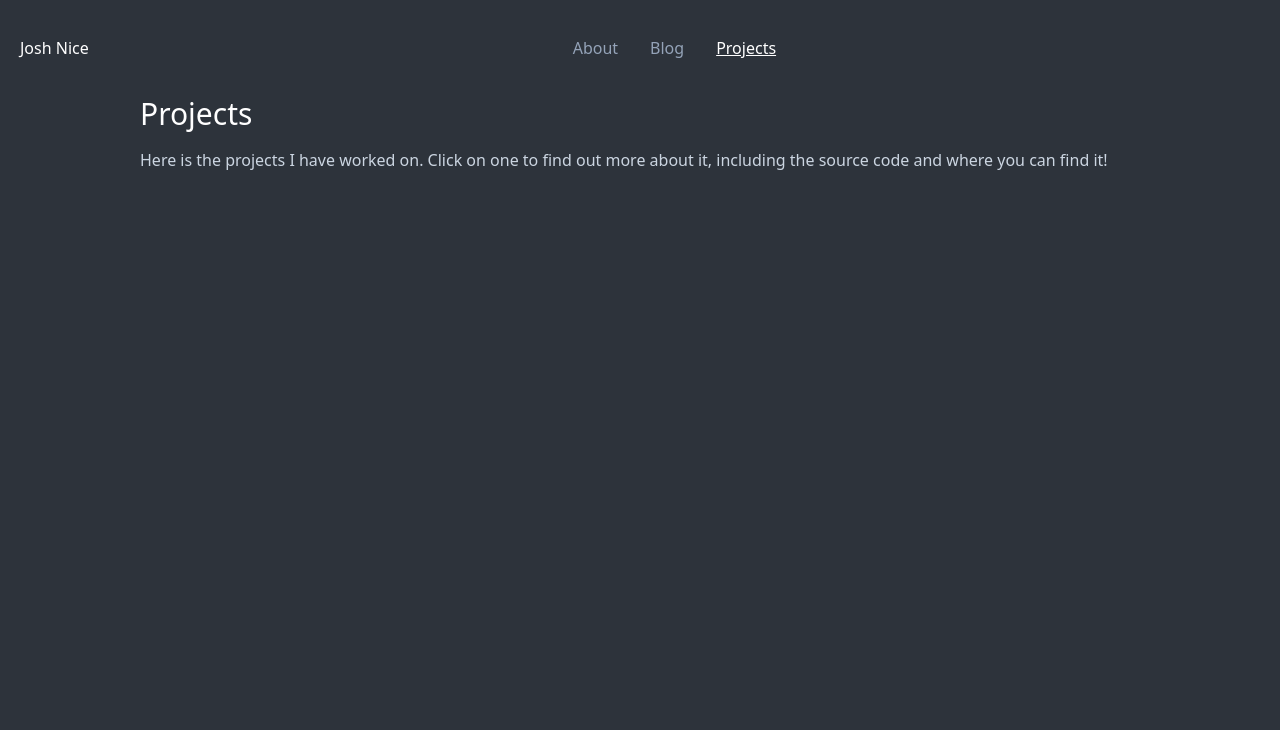
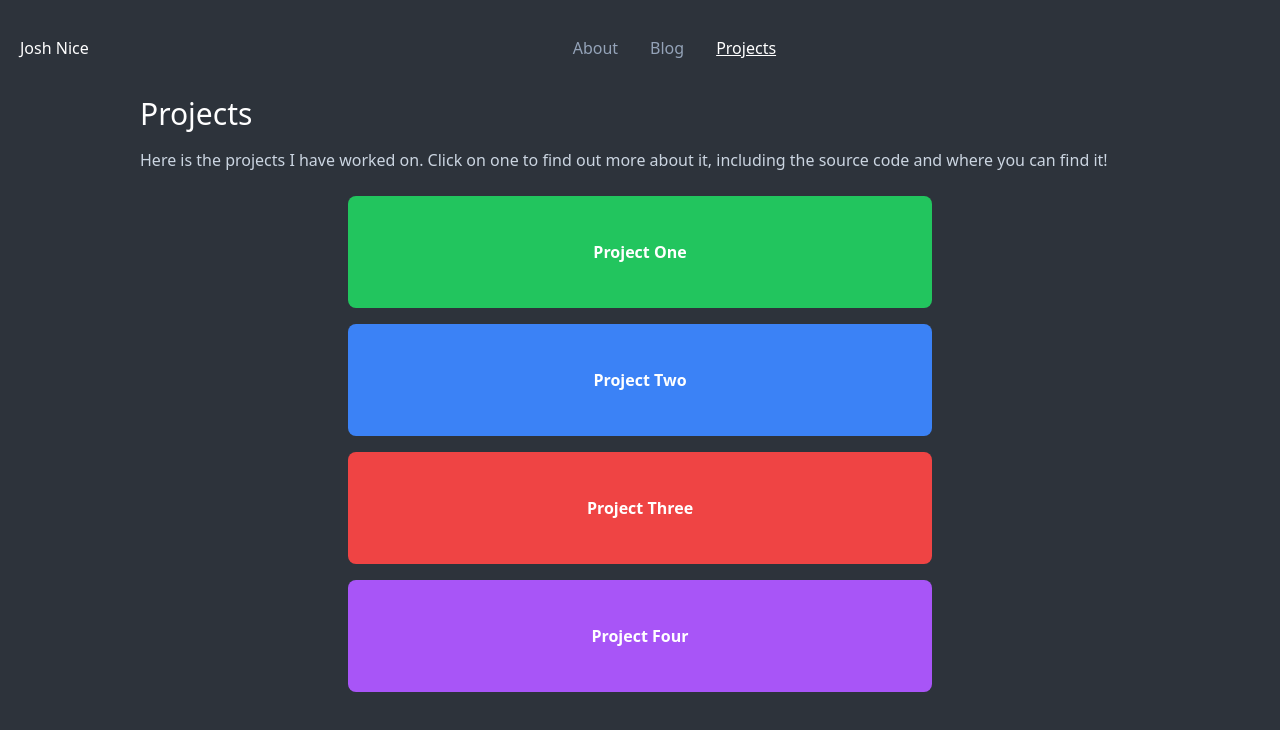
Before and after one commit to joshnice/blog, a React (Vite) app in the folder frontend/: page /projects in a window 1280 px wide. Shown: the top 730 px of the page. Built offline with nearby package versions, Linux system fonts and the light colour scheme.

Commit message:
Added basic project card

```diff
--- a/frontend/src/pages/project.tsx
+++ b/frontend/src/pages/project.tsx
@@ -1,3 +1,4 @@
+import { ReactNode } from "react";
 import { PageContainer } from "../components/page-container";
 import { Header, Text } from "../components/page-text";
 
@@ -6,6 +7,18 @@ export const ProjectsPage = () => (
     <PageContainer className="flex flex-col gap-4">
         <Header>Projects</Header>
         <Text>Here is the projects I have worked on. Click on one to find out more about it, including the source code and where you can find it!</Text>
+        <div className="flex flex-col gap-4 items-center justify-center mt-2">
+            <ProjectCard className="bg-green-500">Project One</ProjectCard>
+            <ProjectCard className="bg-blue-500">Project Two</ProjectCard>
+            <ProjectCard className="bg-red-500">Project Three</ProjectCard>
+            <ProjectCard className="bg-purple-500">Project Four</ProjectCard>
+        </div>
     </PageContainer>
 
 )
+
+const ProjectCard = ({ children, className }: { children: ReactNode, className?: string }) => (
+    <div className={`${className} h-28 w-7/12 rounded-lg flex items-center justify-center font-bold text-white bold`}>
+        {children}
+    </div>
+)
```
